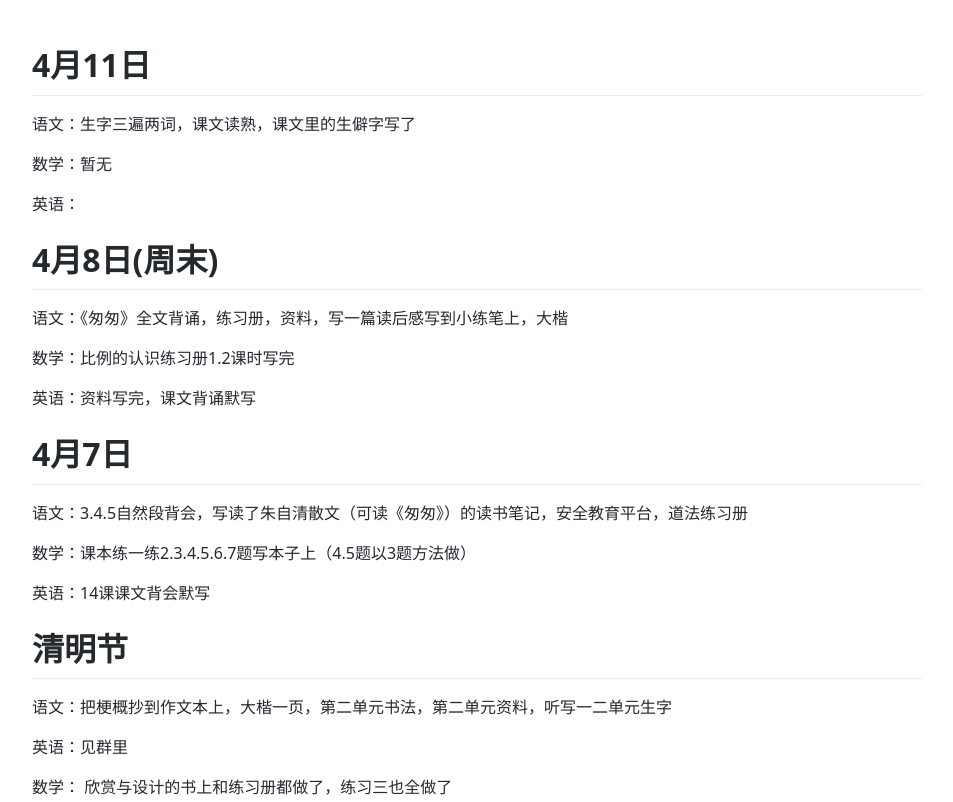
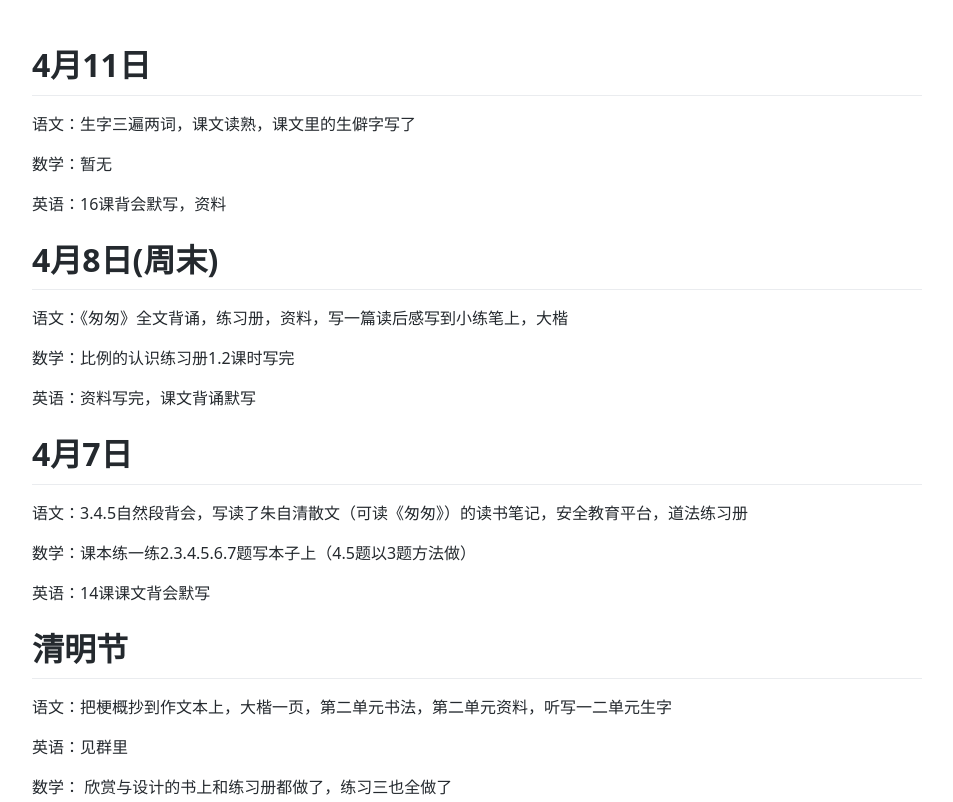
Before and after one commit to hefeng-github/hefeng-github.github.io, a plain HTML site: page index.html in a window 1280 px wide. Shown: the top 802 px of the page, without its empty margins (163-1116 px from the left). Drawn offline with Linux system fonts and the light colour scheme.

Commit message:
Add files via upload

```diff
--- a/index.html
+++ b/index.html
@@ -543,7 +543,7 @@
           <h1>4月11日</h1>
 <p>语文：生字三遍两词，课文读熟，课文里的生僻字写了</p>
 <p>数学：暂无</p>
-<p>英语：</p>
+<p>英语：16课背会默写，资料</p>
 <h1>4月8日(周末)</h1>
 <p>语文：《匆匆》全文背诵，练习册，资料，写一篇读后感写到小练笔上，大楷</p>
 <p>数学：比例的认识练习册1.2课时写完</p>
```
